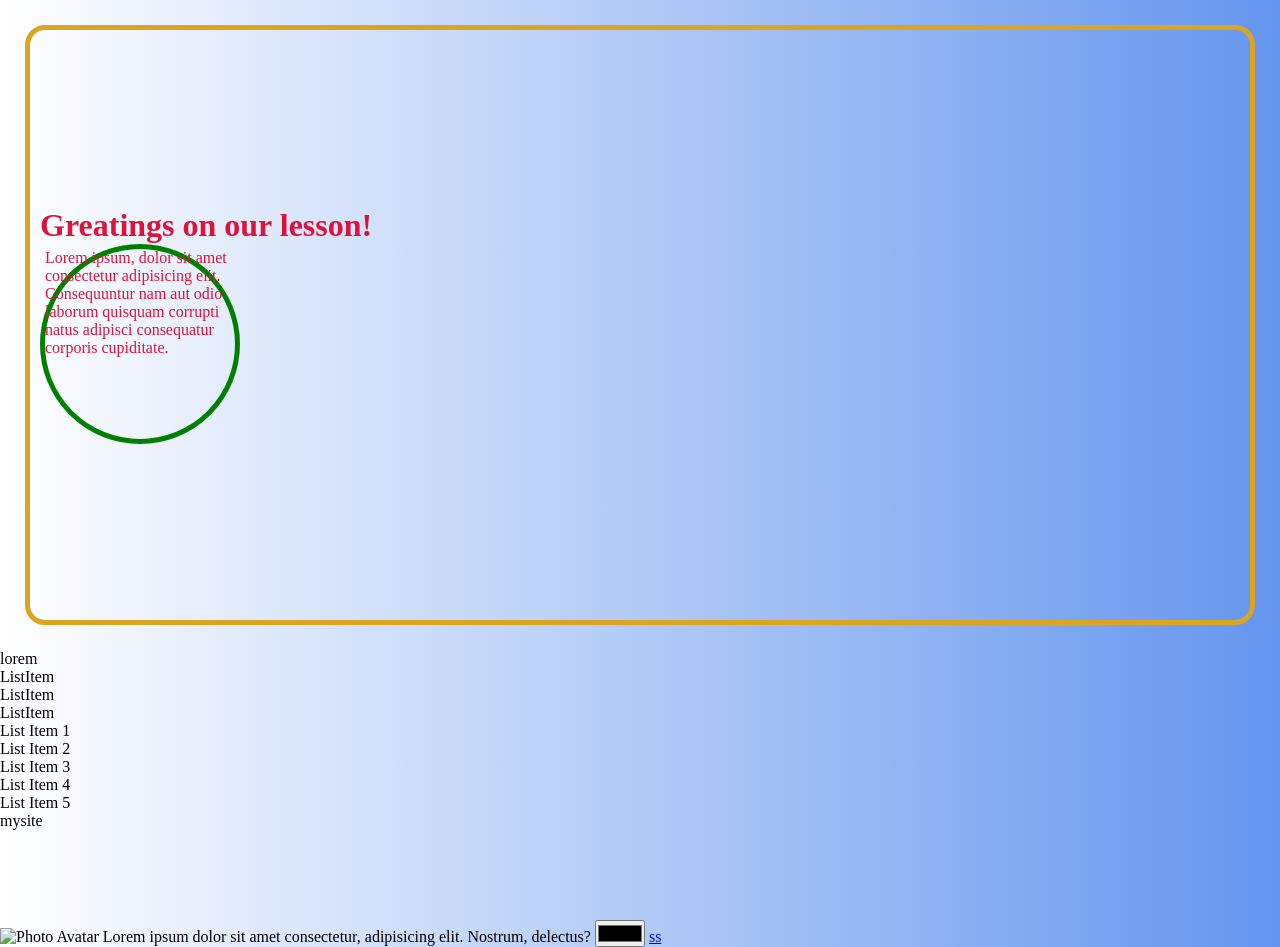
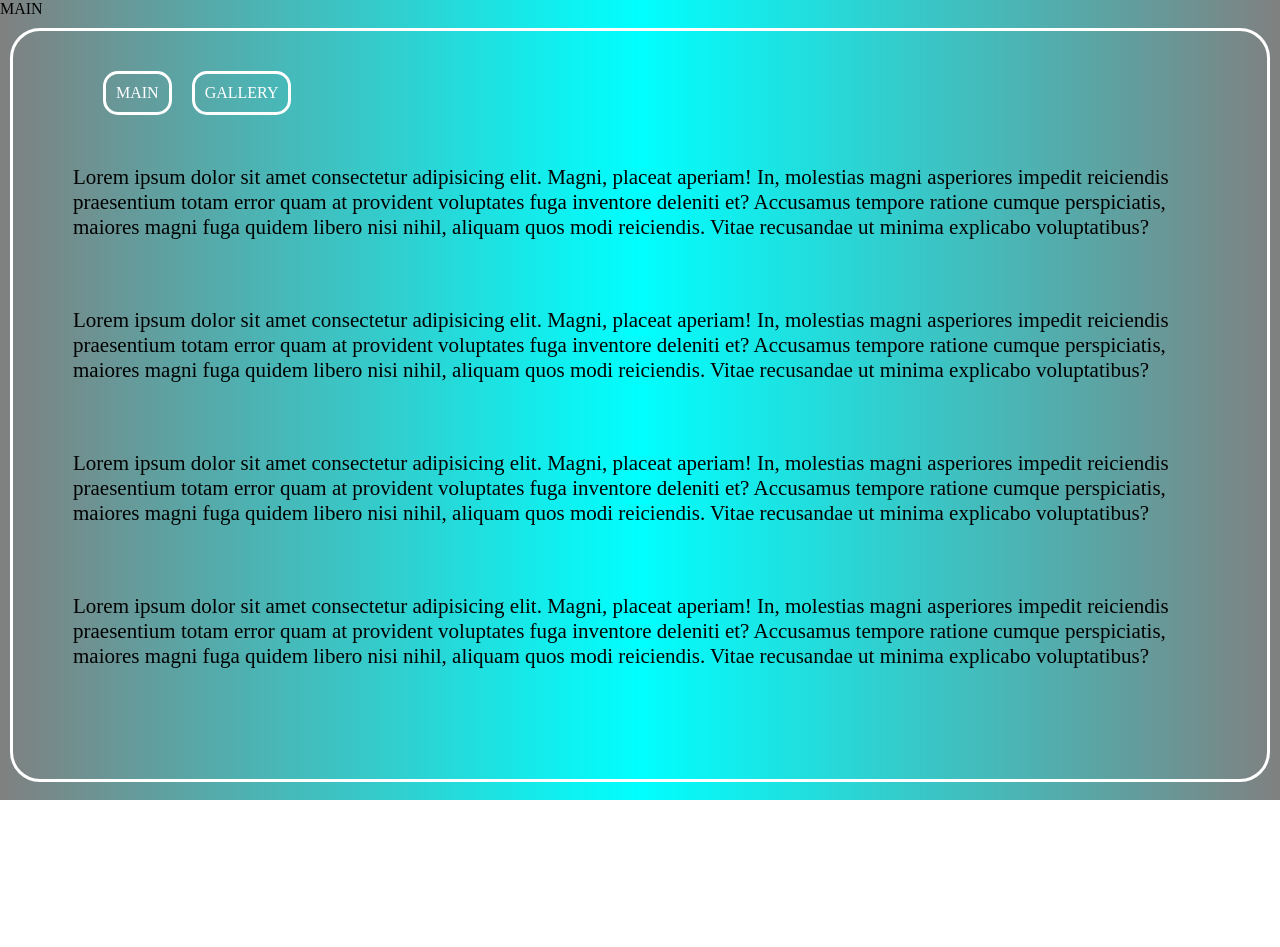
Before and after one commit to xrewCreator/HillelStudy_xswr_student, a plain HTML site: page index.html in a window 1280 px wide. After the commit the page ends 800 px from the top, so only its background shows below. Drawn offline with Linux system fonts and the light colour scheme.

Commit message:
Created title

```diff
--- a/index.html
+++ b/index.html
@@ -7,46 +7,35 @@
     <link rel="stylesheet" href="style.css">
 </head>
 <body>
-    <div class="head">
-        <h1>
-            Greatings on our lesson!
-        </h1>
-        <div class="ball">Lorem ipsum, dolor sit amet consectetur adipisicing elit. Consequuntur nam aut odio laborum quisquam corrupti natus adipisci consequatur corporis cupiditate.
+    <div class="top">
+        MAIN
+    </div>
+    <div class="container">
+        <div class="main">
+            <nav>
+                <ul>
+                    <li><a href="index.html">MAIN</a></li>
+                    <li><a href="index2.html">GALLERY</a></li>
+                </ul>
+            </nav>
+        </div>
+        <div class="content">
+            <p>
+                Lorem ipsum dolor sit amet consectetur adipisicing elit. Magni, placeat aperiam! In, molestias magni asperiores impedit reiciendis praesentium totam error quam at provident voluptates fuga inventore deleniti et? Accusamus tempore ratione cumque perspiciatis, maiores magni fuga quidem libero nisi nihil, aliquam quos modi reiciendis. Vitae recusandae ut minima explicabo voluptatibus?
+            </p>
+            <br>
+            <p>
+                Lorem ipsum dolor sit amet consectetur adipisicing elit. Magni, placeat aperiam! In, molestias magni asperiores impedit reiciendis praesentium totam error quam at provident voluptates fuga inventore deleniti et? Accusamus tempore ratione cumque perspiciatis, maiores magni fuga quidem libero nisi nihil, aliquam quos modi reiciendis. Vitae recusandae ut minima explicabo voluptatibus?
+            </p>
+            <br>
+            <p>
+                Lorem ipsum dolor sit amet consectetur adipisicing elit. Magni, placeat aperiam! In, molestias magni asperiores impedit reiciendis praesentium totam error quam at provident voluptates fuga inventore deleniti et? Accusamus tempore ratione cumque perspiciatis, maiores magni fuga quidem libero nisi nihil, aliquam quos modi reiciendis. Vitae recusandae ut minima explicabo voluptatibus?
+            </p>
+            <br>
+            <p>
+                Lorem ipsum dolor sit amet consectetur adipisicing elit. Magni, placeat aperiam! In, molestias magni asperiores impedit reiciendis praesentium totam error quam at provident voluptates fuga inventore deleniti et? Accusamus tempore ratione cumque perspiciatis, maiores magni fuga quidem libero nisi nihil, aliquam quos modi reiciendis. Vitae recusandae ut minima explicabo voluptatibus?
+            </p>
         </div>
     </div>
-    <div class="container">
-        <p>lorem</p>
-    </div>
-    <div class="container">
-        <ul>
-            <li class="item">ListItem</li>
-            <li class="item">ListItem</li>
-            <li class="item">ListItem</li>
-        </ul>
-    </div>
-    <ul>
-        <li class="item item1">List Item 1</li>
-        <li class="item item2">List Item 2</li>
-        <li class="item item3">List Item 3</li>
-        <li class="item item4">List Item 4</li>
-        <li class="item item5">List Item 5</li>
-    </ul>
-    <div class="footer"></div>
-    <div class="credits">
-        <p><span>mysite</span></p>
-    </div>
-    <ul>
-        <li class="time10"></li>
-        <li class="time11"></li>
-        <li class="time12"></li>
-        <li class="time13"></li>
-        <li class="time14"></li>
-    </ul>
-    <img src="./img.png" alt="Photo Avatar">
-
-    Lorem ipsum dolor sit amet consectetur, adipisicing elit. Nostrum, delectus?
-
-    <input type="color" name="max" id="1">
-    <a href="http://127.0.0.1">ss</a>
 </body>
 </html>
--- a/style.css
+++ b/style.css
@@ -5,25 +5,67 @@
 }
 body{
     font-family: 'Pangolin';
-    background-image: linear-gradient(to right, white, cornflowerblue);
+    background-image: linear-gradient(to right, grey, aqua, grey);
 }
-.head{
-    border: 5px solid goldenrod;
-    border-radius: 20px;
+.container{
+    border: 3px solid white;
+    padding: 60px;
+    margin: 10px;
     width: auto;
-    height: 600px;
-    padding: 10px;
-    margin: 25px;
-    color: crimson;
-    display: flex;
-    justify-content: center;
-    flex-direction: column;
-    justify-items: center;
+    height: auto;
+    padding-top: 30px;
+    border-radius: 30px;
+
+
+
 
 }
-.ball{
-    border: 5px solid green;
-    width: 200px;
-    height: 200px;
-    border-radius: 100px;
+.main{
+    padding-bottom: 40px;
+    width: auto;
+
+    display: flex;
+    flex-direction: row;
+    justify-content: space-between;
+
 }
+nav{
+    text-decoration: none;
+    color: #fff;
+
+
+
+    width: auto;
+    padding: 10px;
+}
+li{
+    display: flex;
+    width: auto;
+
+
+}
+ul{
+    display: flex;
+    width: auto;
+}
+nav a{
+    color: #fff;
+    text-decoration: none;
+    margin-left: 20px;
+    border: #fff solid 3px;
+    padding: 10px;
+    border-radius: 15px;
+}
+nav a:hover{
+    color: gray;
+    background-color: #fff;
+    font-size: 20px;
+    transition: 0.5s;
+}
+p{
+    margin-bottom: 50px;
+    font-size: 21px;
+}
+br{
+    color: #fff;
+}
```
